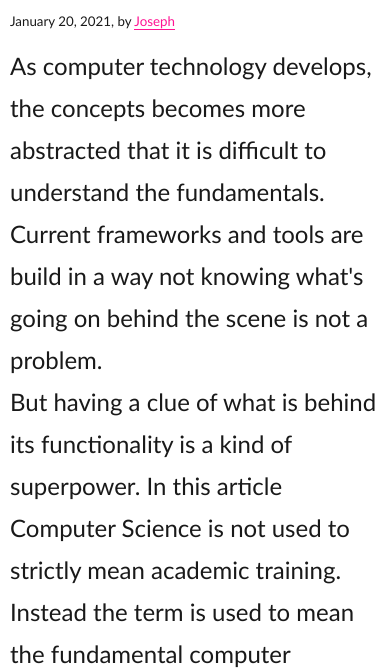
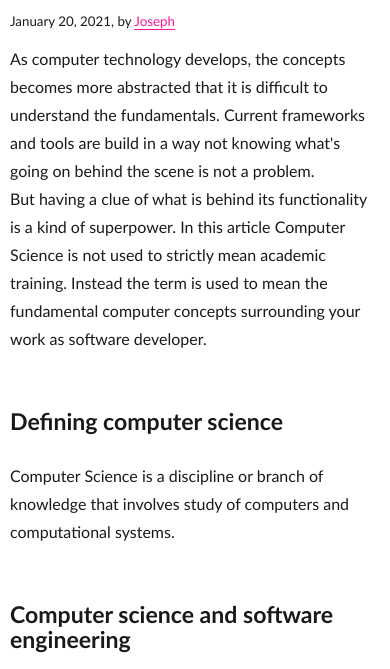
Before and after one commit to astrojose/astrojose-web, a Gatsby site: page /cs/ in a window 390 px wide. Shown: the part 188-857 px from the top of the page. Built offline with nearby package versions, Linux system fonts and the light colour scheme; Gatsby itself is replaced by a stand-in of ours; some packages are replaced by stand-ins of ours.

Commit message:
Update style.css

```diff
--- a/src/style.css
+++ b/src/style.css
@@ -285,6 +285,9 @@ footer {
 		margin: 10px 0;
 		padding: 10px;
 	}
+	.post-content {
+		font-size: 1rem !important;
+	}
 }
 
 #gatsby-focus-wrapper > main > div.hero > div > div.image > div > picture > img {
```
